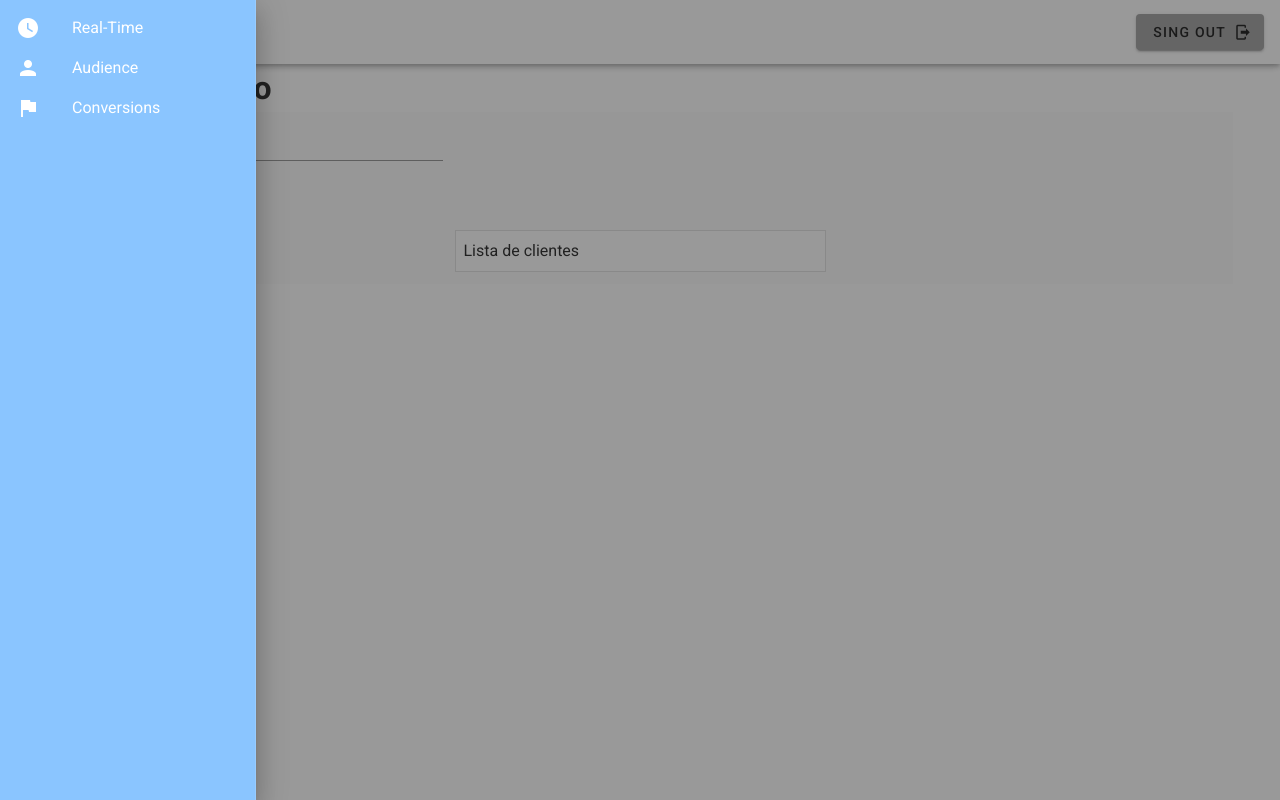
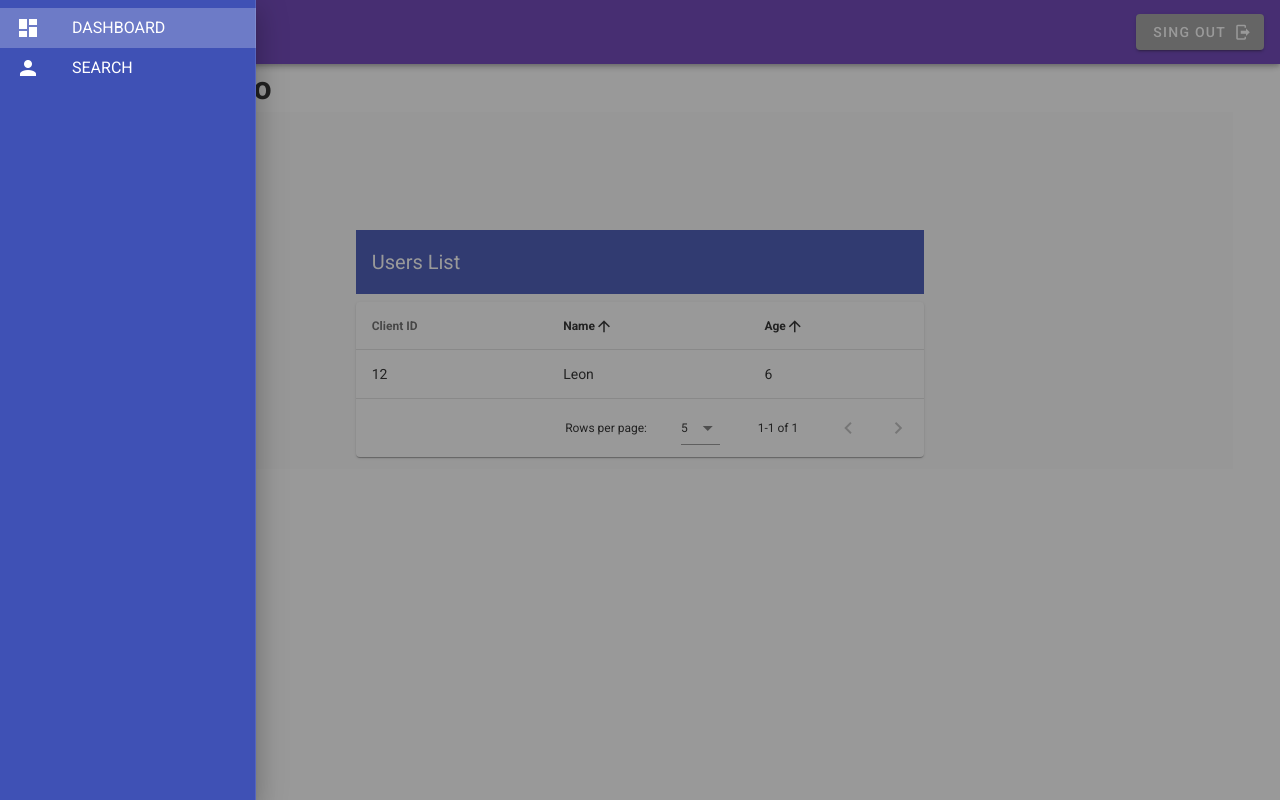
Before and after one commit to iPoe/rest-clients, a Vue app: page / in a window 1280 px wide. Both pictures are taken after a click on the button 28 px from the left and 32 px from the top of the page. Built offline with nearby package versions, Linux system fonts and the light colour scheme; no server answers.

Commit message:
adding routes

```diff
--- a/src/components/Navbar.vue
+++ b/src/components/Navbar.vue
@@ -2,14 +2,14 @@
     <div>
         <v-navigation-drawer  v-model="drawer"
       bottom
-      temporary app dark class="primary lighten-3">
+      temporary app dark color="indigo darken-5">
             <v-list dense>
                 <v-list-item-group>
-                    <v-list-item v-for="(item,i) in items" :key="i">
+                    <v-list-item v-for="(item,i) in items" :key="i" router :to="item.route">
                         <v-list-item-icon>
                             <v-icon v-text="item.icon"></v-icon>
                         </v-list-item-icon>
-                        <v-list-item-content v-text="item.text"></v-list-item-content>
+                        <v-list-item-content v-text="item.text" ></v-list-item-content>
 
                     </v-list-item>
                 </v-list-item-group>
@@ -18,9 +18,9 @@
         </v-navigation-drawer>
 
 
-        <v-toolbar >
-            <v-app-bar-nav-icon @click.stop="drawer = !drawer" class="grey--text"></v-app-bar-nav-icon>
-            <v-toolbar-title class="text-uppercase grey--text">
+        <v-toolbar color="deep-purple" dark >
+            <v-app-bar-nav-icon @click.stop="drawer = !drawer" class="white--text"></v-app-bar-nav-icon>
+            <v-toolbar-title class="text-uppercase white--text">
                 <span class="font weight-light">My</span>
                 <span>Orders</span>
             </v-toolbar-title>
@@ -42,9 +42,8 @@ export default {
             drawer: false,
             clipped: false,
             items: [
-                { text: 'Real-Time', icon: 'mdi-clock' },
-                { text: 'Audience', icon: 'mdi-account' },
-                { text: 'Conversions', icon: 'mdi-flag' },
+                { text: 'DASHBOARD', icon: 'dashboard',route:'/' },
+                { text: 'SEARCH', icon: 'mdi-account', route:'/about' },
 
             ]
         }
--- a/src/views/Home.vue
+++ b/src/views/Home.vue
@@ -2,8 +2,8 @@
   <div class="dashboard">
     <h1>Sin miedo al exito</h1>
     <v-container class="grey lighten-5">
-      <v-row justify="start">
-        <v-col md ="4" >
+      <v-row justify="space-between">
+        <v-col md ="2" align='center'>
           <Date v-on:date="getDate($event)" />
        <v-btn
         color="primary"
@@ -16,14 +16,23 @@
         </v-col>
       </v-row>
       <v-row justify="center">
-        <v-col md ="4" >
-        <v-card
-          class="pa-2"
-          outlined
-          tile
-        >
-          Lista de clientes
-        </v-card>
+        <v-col md ="6" >
+        <v-toolbar
+            class="mb-2"
+            color="indigo darken-5"
+            dark
+            flat
+          >
+            <v-toolbar-title>Users List</v-toolbar-title>
+          </v-toolbar>
+          <v-data-table
+            :headers="headers"
+            :items="datos"
+            :items-per-page="5"
+            :sort-by="['name', 'age']"
+            class="elevation-1"
+            @click:row="handleclick"
+          ></v-data-table>
 
         </v-col>
       </v-row>
@@ -40,7 +49,27 @@ import Date from '@/components/Date.vue'
 export default {
   data(){
     return{
-      date:null
+      date:null,
+      datos:[
+
+          {
+            Cid: '12',
+            name: "Leon",
+            age: 6,
+          },
+      ],
+
+      headers:[
+        {
+            text: 'Client ID',
+            align: 'start',
+            sortable: false,
+            value: 'Cid',
+          },
+          { text: 'Name', value: 'name' },
+          { text: 'Age', value: 'age' },
+        ]
+
     }
   },
   components:{
@@ -53,12 +82,29 @@ export default {
     printdate(){
       console.log(this.date)
     },
+
+    cargarClientes(){
+			axios.get("http://localhost:9000/clients").then((res)=>{
+				this.datos = res.data["datos"];
+                // console.log(this.datos)
+			}).catch((error) =>{
+				this.$vs.notify({
+					color:'danger',
+					title:'Error al cargar los clientes',
+					text: error,
+					iconPack: 'feather', icon:'icon-alert-circle'
+				});
+				console.log(error);
+			});
+		},
     fetchClientsbyDate(date){
       const [year, month, day] = date.split('-')
       console.log(this.date)
 			axios.get("http://localhost:9000/data/?date="+`${month}/${day}/${year}`).then((res)=>{
 				// this.datos = res.data["datos"];
+        this.cargarClientes()
         console.log(res.data)
+        //Hacer el llamado a la función que obtiene la lista de clientes
 			}).catch((error) =>{
 				this.$vs.notify({
 					color:'danger',
@@ -68,7 +114,15 @@ export default {
 				});
 				console.log(error);
 			});
-		}
+		},
+    handleclick(value){
+      console.log(value)
+      this.$router.push('/about')
+
+    }
+  },
+  mounted(){
+    this.cargarClientes();
   }
 
 }
```
